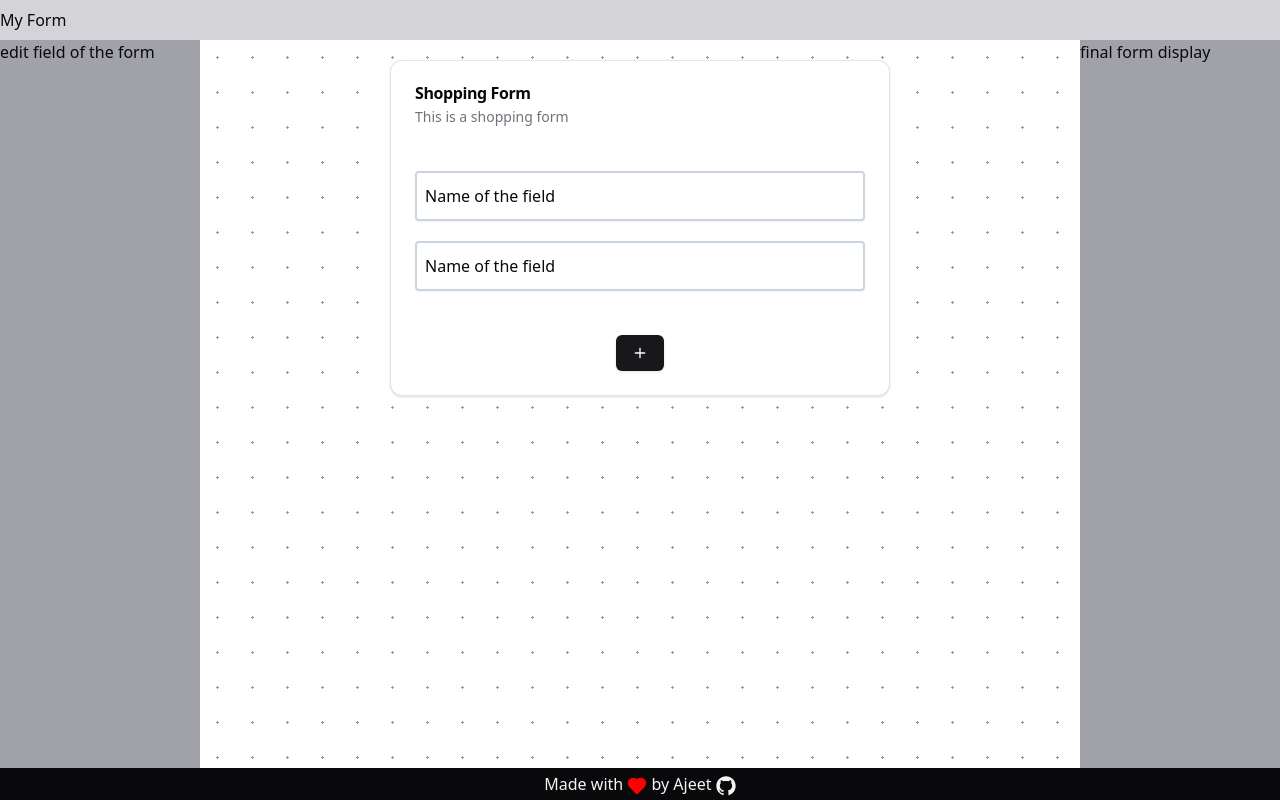
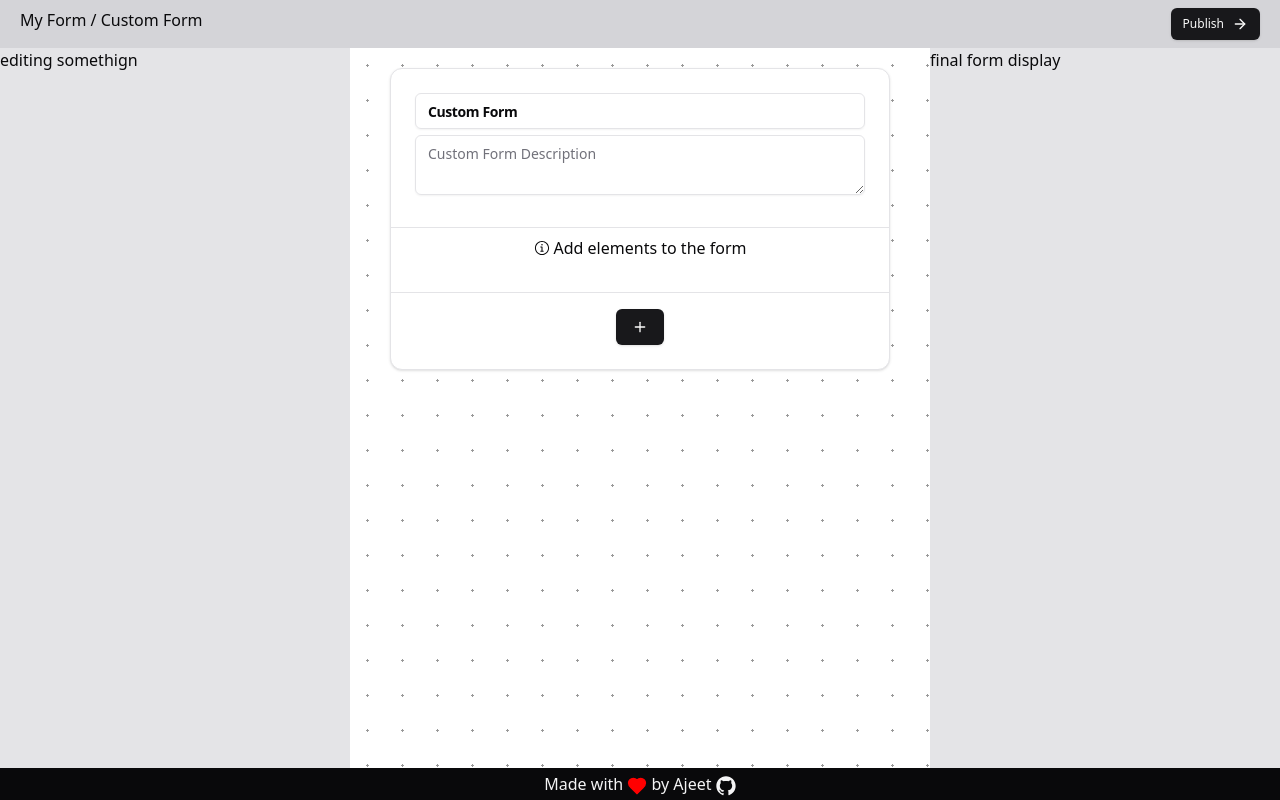
Before and after one commit to thetsajeet/form-factory, a Next.js app: page / in a window 1280 px wide. Built offline with nearby package versions, Linux system fonts and the light colour scheme.

Commit message:
zustand store for state management

```diff
--- a/package.json
+++ b/package.json
@@ -10,6 +10,7 @@
   },
   "dependencies": {
     "@radix-ui/react-icons": "^1.3.1",
+    "@radix-ui/react-separator": "^1.1.0",
     "@radix-ui/react-slot": "^1.1.0",
     "class-variance-authority": "^0.7.0",
     "clsx": "^2.1.1",
@@ -18,7 +19,8 @@
     "react": "19.0.0-rc-02c0e824-20241028",
     "react-dom": "19.0.0-rc-02c0e824-20241028",
     "tailwind-merge": "^2.5.4",
-    "tailwindcss-animate": "^1.0.7"
+    "tailwindcss-animate": "^1.0.7",
+    "zustand": "^5.0.1"
   },
   "devDependencies": {
     "@types/node": "^20",
--- a/src/components/form-factory-ui/FFHeader.tsx
+++ b/src/components/form-factory-ui/FFHeader.tsx
@@ -1,8 +1,19 @@
+"use client";
+
+import { ArrowRight } from "lucide-react";
+import { Button } from "../ui/button";
+import useStore from "@/lib/store";
+
 export default function FFHeader() {
+  const { formTitle } = useStore();
+
   return (
-    <div className="w-full py-2 flex bg-zinc-300 align-center">
+    <div className="w-full py-2 px-5 flex bg-zinc-300 align-center justify-between">
       {/* form header */}
-      My Form
+      <span>My Form / {formTitle}</span>
+      <Button size="sm">
+        Publish <ArrowRight />
+      </Button>
     </div>
   );
 }
--- a/src/components/form-factory-ui/FFMain.tsx
+++ b/src/components/form-factory-ui/FFMain.tsx
@@ -1,64 +1,30 @@
 "use client";
 
-import { Plus } from "lucide-react";
-import {
-  Card,
-  CardContent,
-  CardDescription,
-  CardFooter,
-  CardHeader,
-  CardTitle,
-} from "../ui/card";
-import { useState } from "react";
-import { Button } from "../ui/button";
+import useStore from "@/lib/store";
+import FormBuilder from "./FormBuilder/FormBuilder";
 
-const CustomFormStructure = ({ elements }: { elements: React.ReactNode[] }) => {
-  return elements.map((e, index) => (
-    <div
-      key={index}
-      className="border-2 rounded-sm shadow-sm border-slate-300 h-[50px] my-5 px-2 flex flex-col justify-center"
-    >
-      Name of the field
-    </div>
-  ));
+const EditFormElement = () => {
+  const { currentFormElement } = useStore();
+
+  return currentFormElement ? (
+    <div>editing somethign</div>
+  ) : (
+    <div>nothing to edit</div>
+  );
 };
 
 export default function FFMain() {
-  // eslint-disable-next-line prefer-const
-  const [formElements, setFormElements] = useState<string[]>(["y", "z"]);
-
-  function addFormElement() {
-    setFormElements((prev) => {
-      return [...prev, "x"];
-    });
-  }
-
   return (
     <div className="flex flex-1">
-      <div className="bg-zinc-400 w-[200px]">edit field of the form</div>
+      <div className="bg-zinc-200 w-[350px]">
+        <EditFormElement />
+      </div>
       <div className="main flex-1">
         <div className="pt-5 mx-auto w-[500px]">
-          <Card>
-            <CardHeader>
-              <CardTitle>Shopping Form</CardTitle>
-              <CardDescription>This is a shopping form</CardDescription>
-            </CardHeader>
-            <CardContent>
-              <div>
-                <CustomFormStructure elements={formElements} />
-              </div>
-            </CardContent>
-            <CardFooter>
-              <div className="w-full flex justify-center">
-                <Button onClick={addFormElement}>
-                  <Plus />
-                </Button>
-              </div>
-            </CardFooter>
-          </Card>
+          <FormBuilder />
         </div>
       </div>
-      <div className="bg-zinc-400 w-[200px]">final form display</div>
+      <div className="bg-zinc-200 w-[350px]">final form display</div>
     </div>
   );
 }
--- /dev/null
+++ b/src/components/form-factory-ui/FormBuilder/FormBuilder.tsx
@@ -0,0 +1,40 @@
+"use client";
+
+import { Plus } from "lucide-react";
+import { Button } from "../../ui/button";
+import { Card, CardHeader, CardContent, CardFooter } from "../../ui/card";
+import useStore from "@/lib/store";
+import FormStructure from "./FormStructure";
+import FormHeader from "./FormHeader";
+import { Separator } from "@/components/ui/separator";
+
+export default function FormBuilder() {
+  const { addFormElement } = useStore();
+
+  const handleAddElement = () => {
+    addFormElement({
+      id: `${Math.floor(Math.random() * 10000000)}`,
+      name: "first name",
+    });
+  };
+
+  return (
+    <Card>
+      <CardHeader>
+        <FormHeader />
+      </CardHeader>
+      <Separator className="my-2" />
+      <CardContent>
+        <FormStructure />
+      </CardContent>
+      <Separator className="my-2" />
+      <CardFooter>
+        <div className="w-full mt-2 flex justify-center">
+          <Button onClick={handleAddElement}>
+            <Plus />
+          </Button>
+        </div>
+      </CardFooter>
+    </Card>
+  );
+}
--- /dev/null
+++ b/src/components/form-factory-ui/FormBuilder/FormHeader.tsx
@@ -0,0 +1,34 @@
+import { CardTitle, CardDescription } from "@/components/ui/card";
+import { Input } from "@/components/ui/input";
+import { Textarea } from "@/components/ui/textarea";
+import useStore from "@/lib/store";
+
+export default function FormHeader() {
+  const { formTitle, formDescription, setFormTitle, setFormDescription } =
+    useStore();
+
+  return (
+    <>
+      <CardTitle>
+        <Input
+          value={formTitle}
+          id="formTitle"
+          name="formTitle"
+          required
+          placeholder="Add a title for the form"
+          onChange={(e) => setFormTitle(e.target.value)}
+        />
+      </CardTitle>
+      <CardDescription>
+        <Textarea
+          value={formDescription}
+          id="formDescription"
+          name="formDescription"
+          placeholder="Add a description for the form"
+          required
+          onChange={(e) => setFormDescription(e.target.value)}
+        />
+      </CardDescription>
+    </>
+  );
+}
--- /dev/null
+++ b/src/components/form-factory-ui/FormBuilder/FormStructure.tsx
@@ -0,0 +1,26 @@
+"use client";
+
+import useStore from "@/lib/store";
+import { InfoCircledIcon } from "@radix-ui/react-icons";
+
+export default function FormStructure() {
+  const { formElements, selectCurrentFormElement } = useStore();
+
+  if (formElements.length === 0)
+    return (
+      <div className="w-full flex justify-center items-center">
+        <InfoCircledIcon className="w-4 h-4 mr-1" />
+        Add elements to the form
+      </div>
+    );
+
+  return formElements.map((el) => (
+    <div
+      key={el.id}
+      className="border-2 rounded-sm shadow-sm border-slate-300 h-[50px] my-5 px-2 flex flex-col justify-center"
+      onClick={() => selectCurrentFormElement(el)}
+    >
+      {el.name}
+    </div>
+  ));
+}
--- /dev/null
+++ b/src/components/ui/separator.tsx
@@ -0,0 +1,31 @@
+"use client"
+
+import * as React from "react"
+import * as SeparatorPrimitive from "@radix-ui/react-separator"
+
+import { cn } from "@/lib/utils"
+
+const Separator = React.forwardRef<
+  React.ElementRef<typeof SeparatorPrimitive.Root>,
+  React.ComponentPropsWithoutRef<typeof SeparatorPrimitive.Root>
+>(
+  (
+    { className, orientation = "horizontal", decorative = true, ...props },
+    ref
+  ) => (
+    <SeparatorPrimitive.Root
+      ref={ref}
+      decorative={decorative}
+      orientation={orientation}
+      className={cn(
+        "shrink-0 bg-border",
+        orientation === "horizontal" ? "h-[1px] w-full" : "h-full w-[1px]",
+        className
+      )}
+      {...props}
+    />
+  )
+)
+Separator.displayName = SeparatorPrimitive.Root.displayName
+
+export { Separator }
--- /dev/null
+++ b/src/components/ui/textarea.tsx
@@ -0,0 +1,24 @@
+import * as React from "react"
+
+import { cn } from "@/lib/utils"
+
+export interface TextareaProps
+  extends React.TextareaHTMLAttributes<HTMLTextAreaElement> {}
+
+const Textarea = React.forwardRef<HTMLTextAreaElement, TextareaProps>(
+  ({ className, ...props }, ref) => {
+    return (
+      <textarea
+        className={cn(
+          "flex min-h-[60px] w-full rounded-md border border-input bg-transparent px-3 py-2 text-sm shadow-sm placeholder:text-muted-foreground focus-visible:outline-none focus-visible:ring-1 focus-visible:ring-ring disabled:cursor-not-allowed disabled:opacity-50",
+          className
+        )}
+        ref={ref}
+        {...props}
+      />
+    )
+  }
+)
+Textarea.displayName = "Textarea"
+
+export { Textarea }
--- /dev/null
+++ b/src/lib/store.ts
@@ -0,0 +1,36 @@
+import { create } from "zustand";
+
+type FormElement = {
+  id: string;
+  name: string;
+};
+
+type State = {
+  formTitle: string;
+  formDescription: string;
+  currentFormElement: FormElement;
+  formElements: FormElement[];
+};
+
+type Action = {
+  setFormTitle: (t: string) => void;
+  setFormDescription: (d: string) => void;
+  addFormElement: (element: FormElement) => void;
+  removeFormElement: (element: FormElement) => void;
+  selectCurrentFormElement: (element: FormElement) => void;
+};
+
+const useStore = create<State & Action>((set) => ({
+  formTitle: "Custom Form",
+  formDescription: "Custom Form Description",
+  currentFormElement: {} as FormElement,
+  formElements: [],
+  setFormTitle: (t: string) => set(() => ({ formTitle: t })),
+  setFormDescription: (d: string) => set(() => ({ formDescription: d })),
+  addFormElement: (el: FormElement) =>
+    set((state) => ({ formElements: [...state.formElements, el] })),
+  removeFormElement: (el: FormElement) => {},
+  selectCurrentFormElement: (el: FormElement) => {},
+}));
+
+export default useStore;
```
Also changed, not shown: 1 other file (tests, documents, lock files or other folders).
